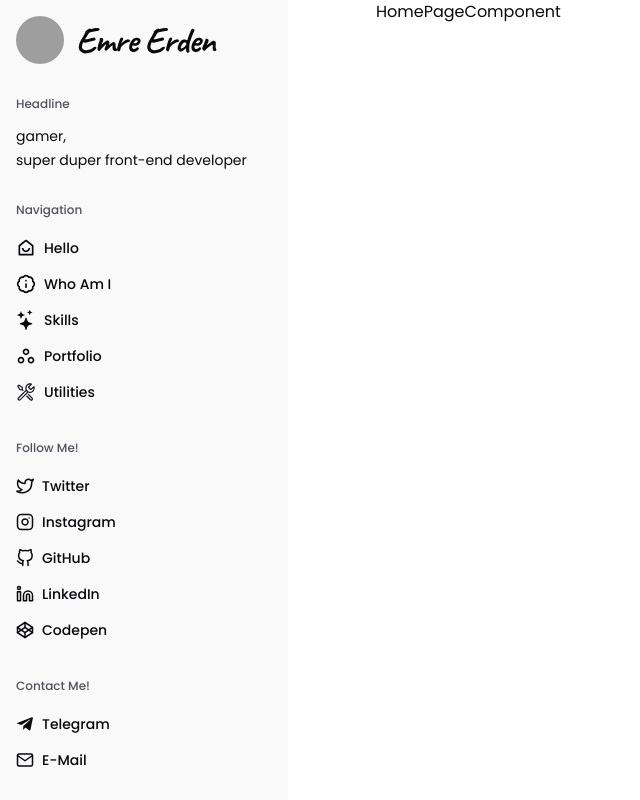
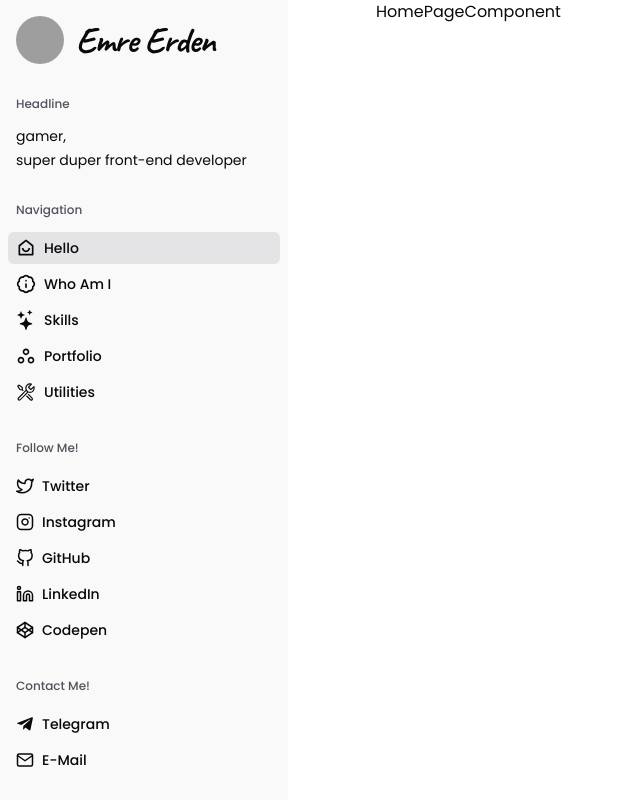
Before and after one commit to Wiazeph/NextJS-emreerden-dev, a Next.js app: page / in a window 1280 px wide. Shown: the whole page, without its empty margins (0-640 px from the left). Built offline with nearby package versions, Linux system fonts and the light colour scheme; grey boxes are pictures that could not be loaded.

Commit message:
add active path class

```diff
--- a/src/components/side-bar/nav-bar.tsx
+++ b/src/components/side-bar/nav-bar.tsx
@@ -1,10 +1,16 @@
+'use client'
+
 import React from 'react'
 import Link from 'next/link'
+import { usePathname } from 'next/navigation'
+import { cn } from '@/lib/utils'
 import Routes from '@/utils/consts/side-bar/routes'
 
 type Props = {}
 
 const NavBarComponent = (props: Props) => {
+  const pathname = usePathname()
+
   return (
     <div className="Nav-Bar Side-Bar-Section-Layout">
       <div className="Side-Bar-Title">Navigation</div>
@@ -14,7 +20,10 @@ const NavBarComponent = (props: Props) => {
           <Link
             key={index}
             href={route.path}
-            className="-mx-2 py-1.5 px-2 text-sm font-medium rounded-md group Main-Hover-Color"
+            className={cn(
+              '-mx-2 py-1.5 px-2 text-sm font-medium rounded-md group Main-Hover-Color',
+              pathname === route.path ? 'bg-zinc-200' : ''
+            )}
           >
             <div className="flex items-center gap-x-2 group-hover:ml-2 transition-all">
               <div className="text-xl">{route.icon}</div>
```
